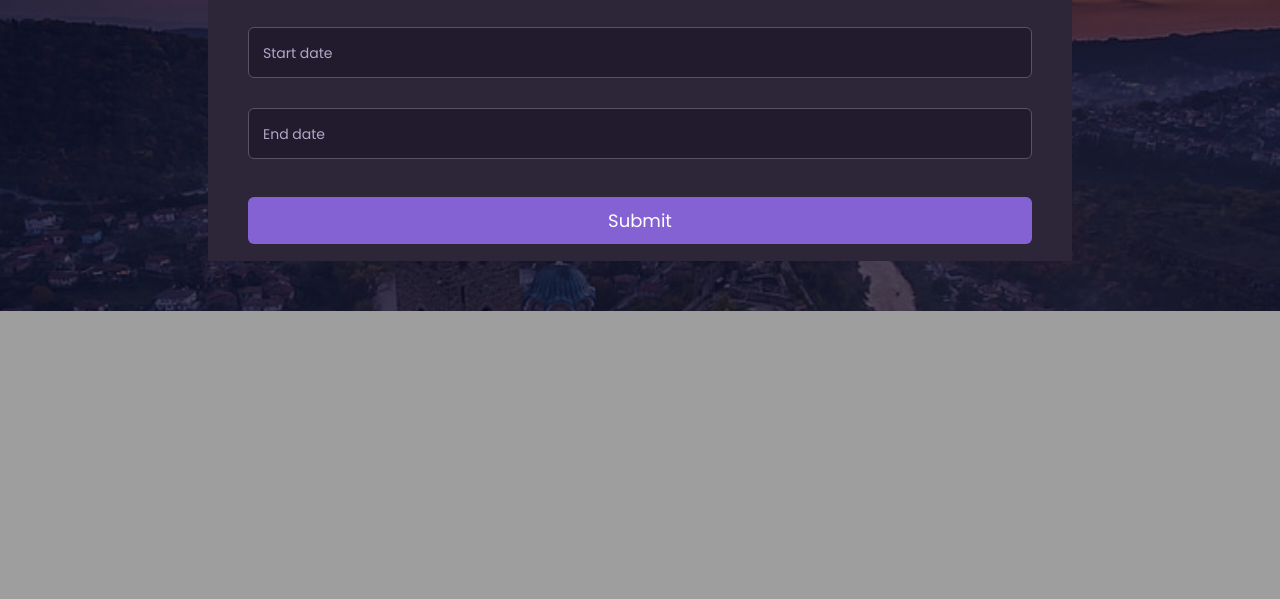
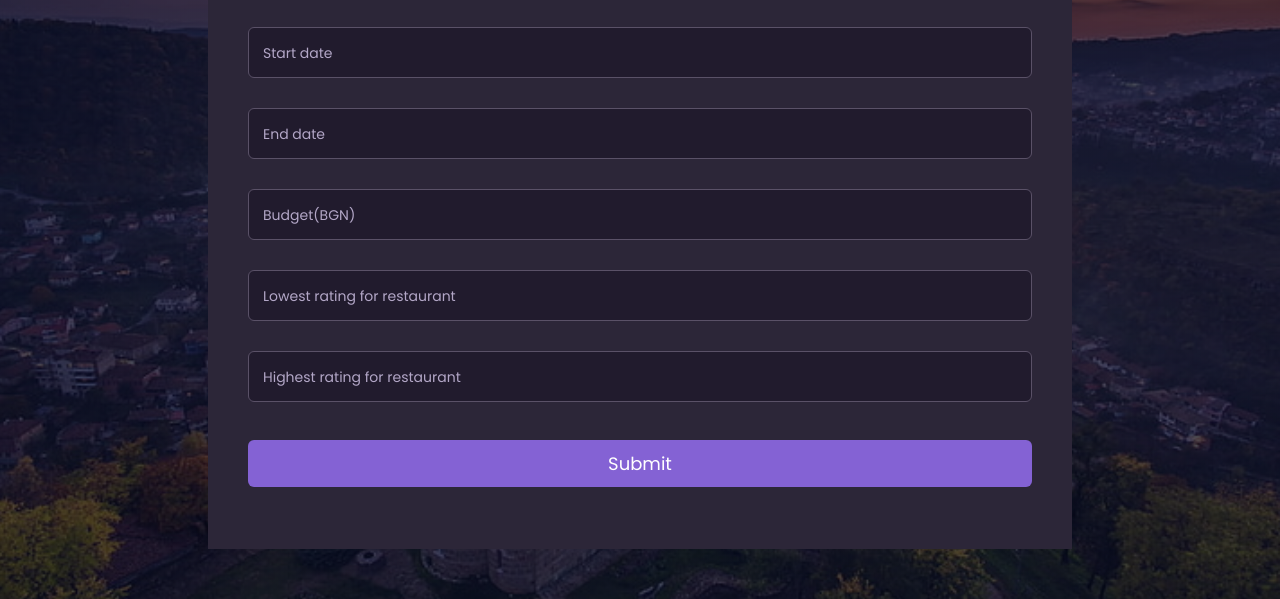
Before and after one commit to tsonchi/qki-gubuli, a Flask app: page /search in a window 1280 px wide. Shown: the part 925-1524 px from the top of the page. Before the commit the page ends 1236 px from the top, so only its background shows below. Run offline with Flask 3, Linux system fonts and the light colour scheme; some libraries are stand-ins or nearby versions.

Commit message:
connect functionality4 with flask

```diff
--- a/Backend/main.py
+++ b/Backend/main.py
@@ -112,6 +112,9 @@ def plan_route():
         city = request.form.get("city")
         start_date = request.form.get("start_date")
         end_date = request.form.get("end_date")
+        budget = request.form.get("budget")
+        lowest_rating = request.form.get("lowest_rating")
+        highest_rating = request.form.get("highest_rating")
 
         print(f"📌 Sending request to FastAPI with: city={city}, start_date={start_date}, end_date={end_date}")
 
@@ -119,7 +122,10 @@ def plan_route():
             response = requests.get(FASTAPI_URL, params={
                 "city": city,
                 "start_date": start_date,
-                "end_date": end_date
+                "end_date": end_date,
+                "budget": budget,
+                "lowest_rating": lowest_rating,
+                "highest_rating": highest_rating
             })
             response.raise_for_status()
 
--- a/Backend/static/css/login.css
+++ b/Backend/static/css/login.css
@@ -212,7 +212,7 @@ textarea:valid {
 }
 
 .mapForm {
-    height: 60em;
+    height: 78em;
     margin-top: 2em;
     width: 80%;
     padding: 40px;
--- a/Backend/templates/input.html
+++ b/Backend/templates/input.html
@@ -62,6 +62,18 @@
                         <span>End date</span>
                     </div>
                     <div class="inputBox">
+                        <input type="number" id="budget" name="budget" required>
+                        <span> Budget(BGN)</span>
+                    </div>
+                    <div class="inputBox">
+                        <input type="number" id="lowest_rating" name="lowest_rating" required>
+                        <span>Lowest rating for restaurant</span>
+                    </div>
+                    <div class="inputBox">
+                        <input type="number" id="highest_rating" name="highest_rating" required>
+                        <span>Highest rating for restaurant</span>
+                    </div>
+                    <div class="inputBox">
                         <input type="submit" value="Submit">
                     </div>
                 </form>
```
